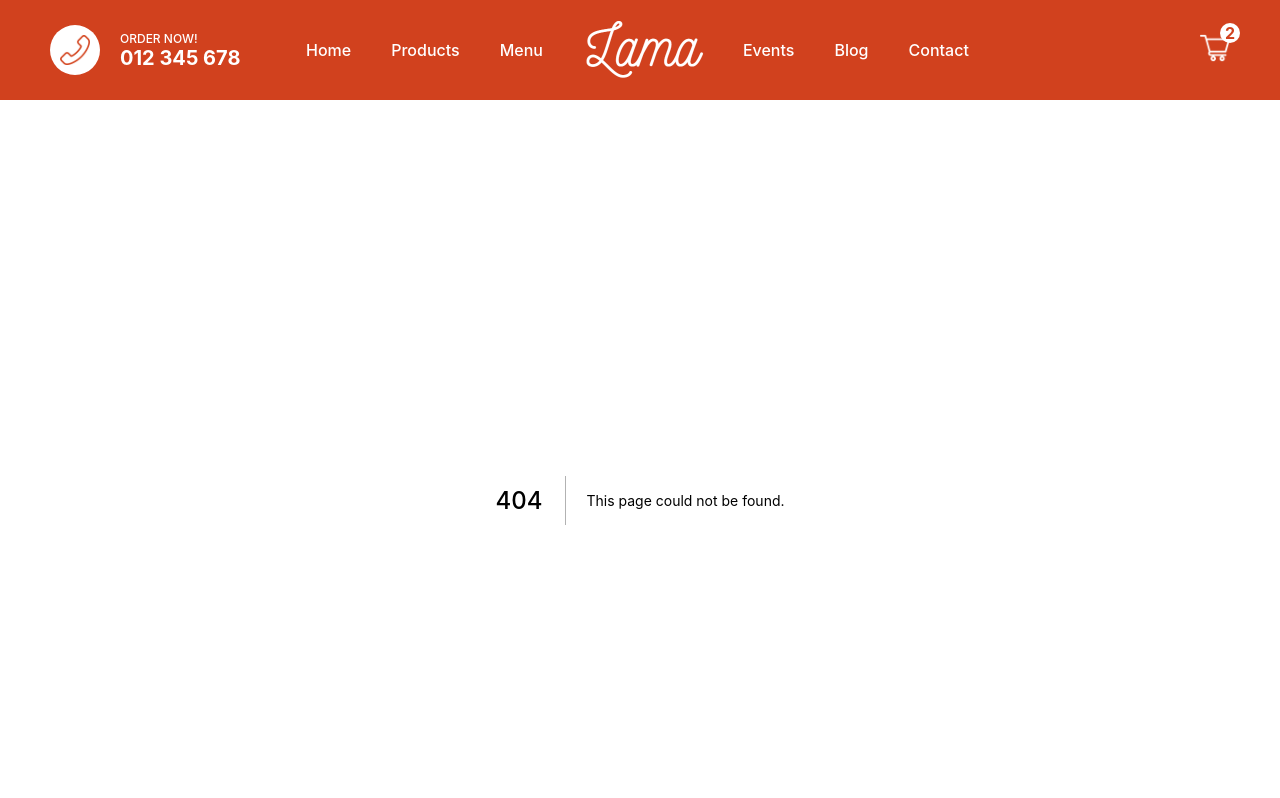
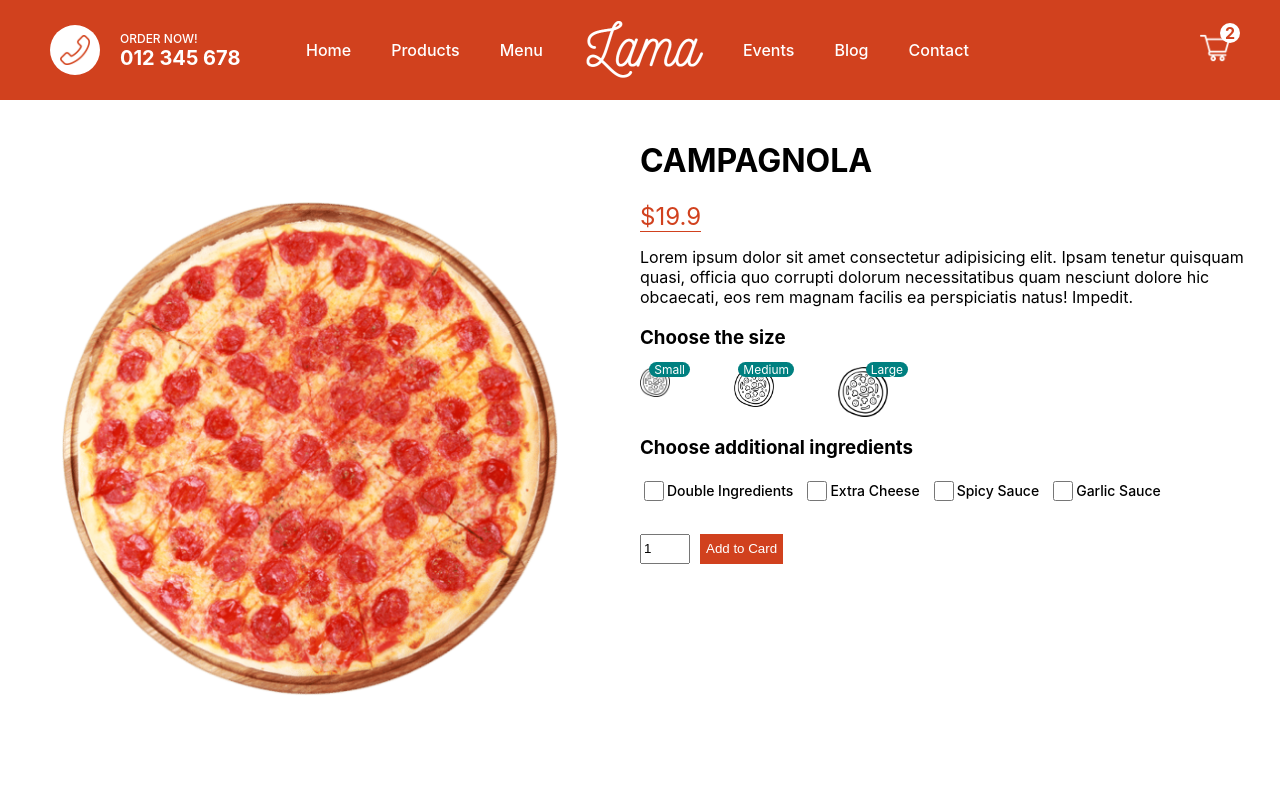
Before and after one commit to Medkaffouh/Food-Ordering-App, a Next.js app in the folder client/: page /product/1 in a window 1280 px wide. Before the commit this address had no page. Shown: the top 798 px of the page. Built offline with nearby package versions, Linux system fonts and the light colour scheme.

Commit message:
create the product page

```diff
--- /dev/null
+++ b/client/pages/product/[id].jsx
@@ -0,0 +1,67 @@
+import styles from "../../styles/Product.module.css"
+import Image from "next/image"
+import { useState } from "react";
+const Product = () => {
+    const [size, setSize] = useState(0);
+    const pizza = {
+        id: 1,
+        img: "/img/pizza.png",
+        name: "CAMPAGNOLA",
+        price: [19.9, 23.9, 27.9],
+        desc: "Lorem ipsum dolor sit amet consectetur adipisicing elit. Ipsam tenetur quisquam quasi, officia quo corrupti dolorum necessitatibus quam nesciunt dolore hic obcaecati, eos rem magnam facilis ea perspiciatis natus! Impedit.",
+    };
+  return (
+    <div className={styles.container}>
+        <div className={styles.left}>
+            <div className={styles.imgContainer}>
+                <Image src={pizza.img} layout="fill" objectFit="contain" alt="" />
+            </div>
+        </div>
+        <div className={styles.right}>
+            <h1 className={styles.title}>{pizza.name}</h1>
+            <span className={styles.price}>${pizza.price[size]}</span>
+            <p className={styles.desc}>{pizza.desc}</p>
+            <h3 className={styles.choose}>Choose the size</h3>
+            <div className={styles.sizes}>
+                <div className={styles.size} onClick={()=>setSize(0)}>
+                    <Image src="/img/size.png" alt="" layout="fill" />
+                    <span className={styles.number}>Small</span>
+                </div>
+                <div className={styles.size} onClick={()=>setSize(1)}>
+                    <Image src="/img/size.png" alt="" layout="fill" />
+                    <span className={styles.number}>Medium</span>
+                </div>
+                <div className={styles.size} onClick={()=>setSize(2)}>
+                    <Image src="/img/size.png" alt="" layout="fill" />
+                    <span className={styles.number}>Large</span>
+                </div>
+            </div>
+            <h3 className={styles.choose}>Choose additional ingredients</h3>
+            <div className={styles.ingredients}>
+                <div className={styles.option}>
+                    <input type="checkbox" id="double" name="double" className={styles.checkbox} />
+                    <label htmlFor="double">Double Ingredients</label>
+                </div>
+                <div className={styles.option}>
+                    <input type="checkbox" id="cheese" name="cheese" className={styles.checkbox} />
+                    <label htmlFor="cheese">Extra Cheese</label>
+                </div>
+                <div className={styles.option}>
+                    <input type="checkbox" id="spicy" name="spicy" className={styles.checkbox} />
+                    <label htmlFor="spicy">Spicy Sauce</label>
+                </div>
+                <div className={styles.option}>
+                    <input type="checkbox" id="garlic" name="garlic" className={styles.checkbox} />
+                    <label htmlFor="garlic">Garlic Sauce</label>
+                </div>
+            </div>
+            <div className={styles.add}>
+                <input type="number" defaultValue={1} className={styles.quantity} />
+                <button className={styles.button}>Add to Card</button>
+            </div>
+        </div>
+    </div>
+  )
+}
+
+export default Product
--- /dev/null
+++ b/client/styles/Product.module.css
@@ -0,0 +1,98 @@
+.container{
+    height: calc(100vh - 100px);
+    display: flex;
+}
+
+.left{
+    flex: 1;
+    height: 100%;
+    display: flex;
+    align-items: center;
+    justify-content: center;
+}
+
+.right{
+    flex: 1;
+    padding: 20px;
+}
+
+.imgContainer{
+    position: relative;
+    width: 80%;
+    height: 80%;
+}
+
+.price{
+    color: #d1411e;
+    font-size: 24px;
+    font-weight: 400;
+    border-bottom: 1px solid #d1411e;
+}
+
+.sizes{
+    width: 40%;
+    display: flex;
+    justify-content: space-between;
+}
+
+.size{
+    width: 30px;
+    height: 30px;
+    position: relative;
+    cursor: pointer;
+}
+
+.size:nth-child(2){
+    width: 40px;
+    height: 40px;
+}
+
+.size:last-child{
+    width: 50px;
+    height: 50px;
+}
+
+.number{
+    position: absolute;
+    top: -5px;
+    right: -20px;
+    background-color: teal;
+    color: white;
+    font-size: 12px;
+    border-radius: 10px;
+    padding: 0 5px;
+}
+
+.ingredients{
+    display: flex;
+    margin-bottom: 30px;
+}
+
+.option{
+    display: flex;
+    align-items: center;
+    margin-right: 10px;
+    font-size: 14px;
+    font-weight: 500;
+}
+
+.checkbox{
+    width: 20px;
+    height: 20px;
+    color: #d1411e;
+}
+
+.quantity{
+    width: 50px;
+    height: 30px;
+}
+
+.button{
+    height: 30px;
+    margin-left: 10px;
+    background-color: #d1411e;
+    color: white;
+    border: none;
+    font-weight: 500;
+    cursor: pointer;
+}
```
